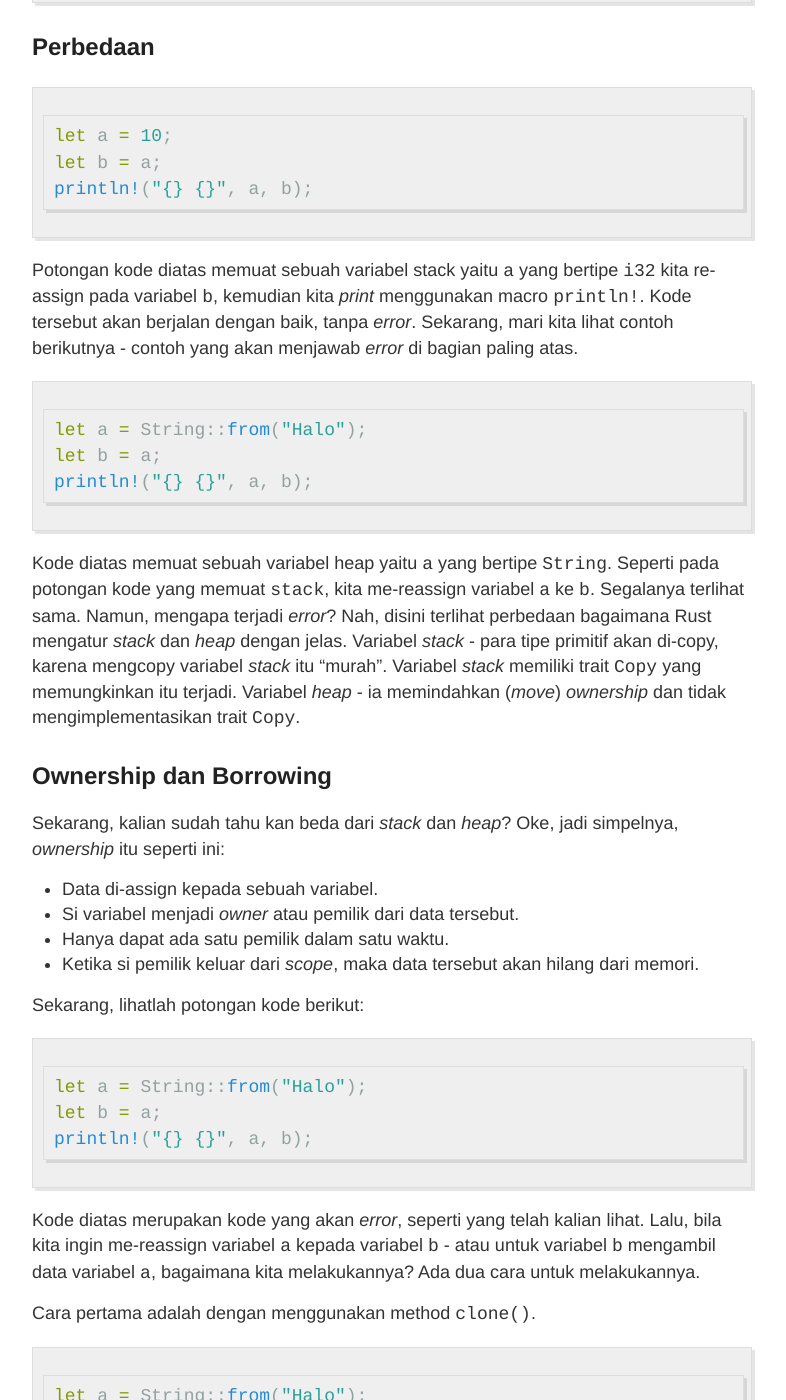
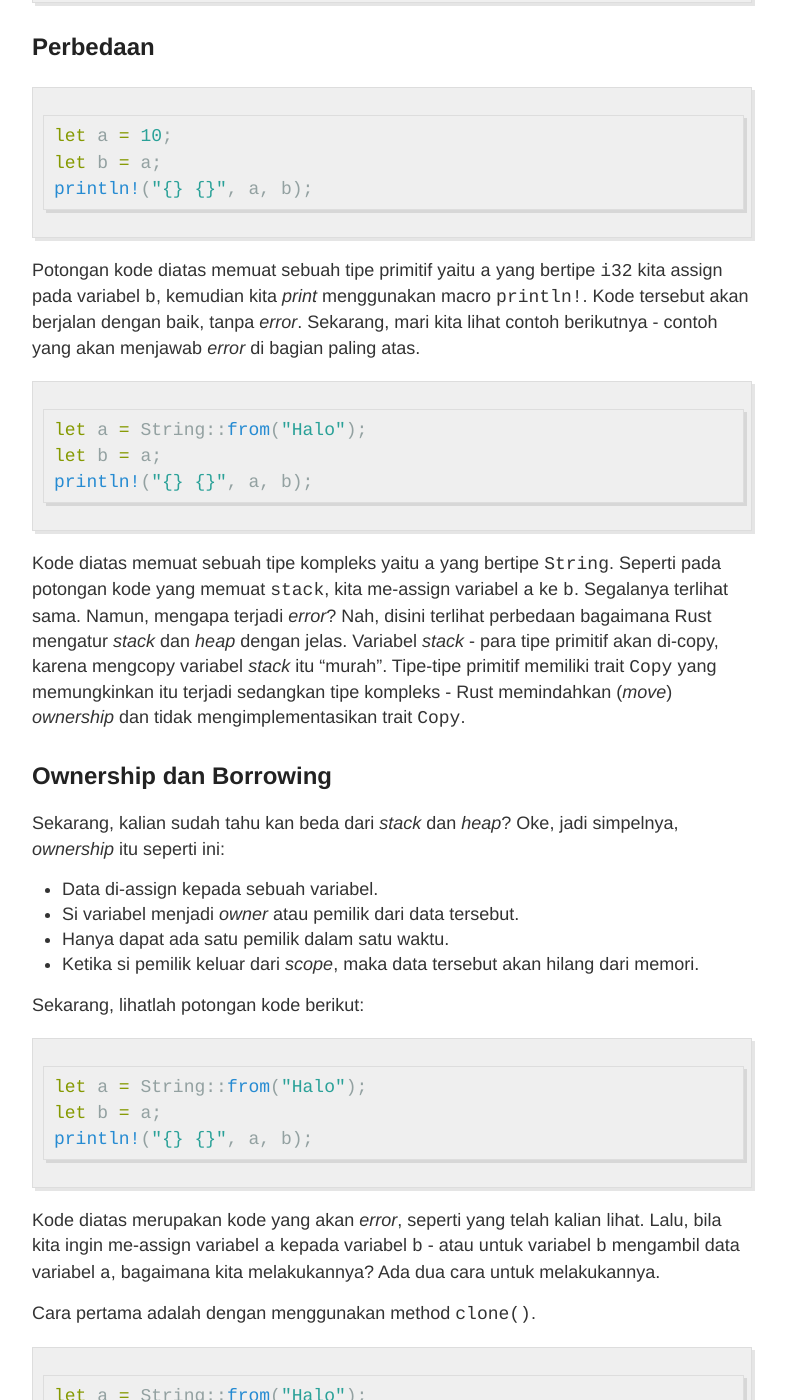
Before and after one commit to mochidaz/mochidaz.github.io, a Jekyll site: the page built from _posts/2021-09-17-Bahasa-Pemrograman-Rust-6-Memahami-Ownership-dan-Borrowing-Bagian-1.md, in a window 1280 px wide and 1400 px high, scrolled down 3473 px. Shown: the whole window, without its empty margins (248-1034 px from the left). Built offline with Jekyll 4.4.1, drawn with Linux system fonts in a browser that asks for light colours; some of the changed text lies outside the part shown.

Commit message:
rust 6 revision

````diff
--- a/_posts/2021-09-17-Bahasa-Pemrograman-Rust-6-Memahami-Ownership-dan-Borrowing-Bagian-1.md
+++ b/_posts/2021-09-17-Bahasa-Pemrograman-Rust-6-Memahami-Ownership-dan-Borrowing-Bagian-1.md
@@ -9,7 +9,7 @@
 
 ![rust]({{ site.baseurl }}/images/rust-6.png)
 
-Kali ini kita masuk ke topik yang lumayan ribet dan membingungkan bagi siapapun yang baru saja belajar Rust, entah itu seorang programmer yang berpengalaman maupun tidak. Topik ini merupakan hal yang membuat Rust unik - yang membuat Rust adalah Rust. Benar, kita akan membahas tentang Ownership, fitur terunik bahasa Rust yang menjamin keamanan memory tanpa penggunaan garbage collector. Di artikel ini, kita akan membahas tentang ownership dan borrowing, juga tipe _stack_ dan tipe heap.
+Kali ini kita masuk ke topik yang lumayan ribet dan membingungkan bagi siapapun yang baru saja belajar Rust, entah itu seorang programmer yang berpengalaman maupun tidak. Topik ini merupakan hal yang membuat Rust unik - yang membuat Rust adalah Rust. Benar, kita akan membahas tentang Ownership, fitur terunik bahasa Rust yang menjamin keamanan memory tanpa penggunaan garbage collector. Di artikel ini, kita akan membahas tentang ownership dan borrowing, juga tipe _stack_ dan tipe _heap_.
 
 Ownership dan Borrowing akan sangat sangat membingungkan pemula, namun sangatlah penting dan vital karena ownership merupakan fitur utama bahasa ini. Dalam bahasa lain, masalah memory dapat menyebabkan kesalahan data dan crash pada program - dan Rust, Rust menekankan keamanan memory atau _memory safety_ terlebih dahulu. Sekarang, mari kita lihat sebuah _error_ yang sangat membuat pusing para pemula dalam bahasa Rust.
 
@@ -62,7 +62,7 @@
 Kode diatas akan mengalami error dikarenakan oleh penggunaan variabel `y` diluar _scope_ `if` statement. Sejauh ini, konsep ini merupakan hal yang biasa di bahasa pemrograman lainnya juga. Disaat variabel yang berada di dalam _scope_ menemukan akhir dari kurung kurawal, maka "PUFF", si variabel akan hilang seperti asap dan memori akan dibebaskan dan diambil kembali. Hal ini juga berlaku pada prosedur dan fungsi, juga pada setiap segala sesuatu yang memiliki kurung kurawal.
 
 ## Tipe _heap_
-Tipe _heap_ merupakan tipe yang fleksibel - ukurannya dapat berubah-ubah, memori yang dapat hidup diluar _scope_ yang membuatnya. Memori ini akan diambil kembali secara otomatis ketika _OWNER_-nya keluar dari _scope_. _Collections_ adalah merupakan tipe yang termasuk kedalam _heap_, contohnya _Vector_, _String_, _HashMap_, dan sebagainya. Kita juga dapat mengalokasikan tipe _stack_ pada _heap_ dengan menggunakan `Box<T>`. Berikut adalah contoh tipe data yang berada pada _heap_.
+Tipe _heap_ merupakan tipe yang fleksibel - ukurannya dapat berubah-ubah, memori yang dapat hidup diluar _scope_ yang membuatnya. Memori ini akan diambil kembali secara otomatis ketika _OWNER_-nya keluar dari _scope_. Tipe kompleks adalah merupakan tipe yang termasuk kedalam _heap_, contohnya _Vector_, _String_, _HashMap_, dan sebagainya. Kita juga dapat mengalokasikan tipe _stack_ pada _heap_ dengan menggunakan `Box<T>`. Berikut adalah contoh tipe data yang berada pada _heap_.
 ```rust
 let vector: Vec<i32> = vec![10,30,20,25];
 let string: String = "Aku string".to_string();
@@ -77,7 +77,7 @@
 println!("{} {}", a, b);
 ```
 
-Potongan kode diatas memuat sebuah variabel stack yaitu `a` yang bertipe `i32` kita re-assign pada variabel `b`, kemudian kita _print_ menggunakan macro `println!`. Kode tersebut akan berjalan dengan baik, tanpa _error_. Sekarang, mari kita lihat contoh berikutnya - contoh yang akan menjawab _error_ di bagian paling atas.
+Potongan kode diatas memuat sebuah tipe primitif yaitu `a` yang bertipe `i32` kita assign pada variabel `b`, kemudian kita _print_ menggunakan macro `println!`. Kode tersebut akan berjalan dengan baik, tanpa _error_. Sekarang, mari kita lihat contoh berikutnya - contoh yang akan menjawab _error_ di bagian paling atas.
 
 ```rust
 let a = String::from("Halo");
@@ -85,7 +85,7 @@
 println!("{} {}", a, b);
 ```
 
-Kode diatas memuat sebuah variabel heap yaitu `a` yang bertipe `String`. Seperti pada potongan kode yang memuat `stack`, kita me-reassign variabel `a` ke `b`. Segalanya terlihat sama. Namun, mengapa terjadi _error_? Nah, disini terlihat perbedaan bagaimana Rust mengatur _stack_ dan _heap_ dengan jelas. Variabel _stack_ - para tipe primitif akan di-copy, karena mengcopy variabel _stack_ itu "murah". Variabel _stack_ memiliki trait `Copy` yang memungkinkan itu terjadi. Variabel _heap_ - ia memindahkan (_move_) _ownership_ dan tidak mengimplementasikan trait `Copy`.
+Kode diatas memuat sebuah tipe kompleks yaitu `a` yang bertipe `String`. Seperti pada potongan kode yang memuat `stack`, kita me-assign variabel `a` ke `b`. Segalanya terlihat sama. Namun, mengapa terjadi _error_? Nah, disini terlihat perbedaan bagaimana Rust mengatur _stack_ dan _heap_ dengan jelas. Variabel _stack_ - para tipe primitif akan di-copy, karena mengcopy variabel _stack_ itu "murah". Tipe-tipe primitif memiliki trait `Copy` yang memungkinkan itu terjadi sedangkan tipe kompleks - Rust memindahkan (_move_) _ownership_ dan tidak mengimplementasikan trait `Copy`.
 
 ## Ownership dan Borrowing
 
@@ -102,7 +102,7 @@
 let b = a;
 println!("{} {}", a, b);
 ```
-Kode diatas merupakan kode yang akan _error_, seperti yang telah kalian lihat. Lalu, bila kita ingin me-reassign variabel `a` kepada variabel `b` - atau untuk variabel `b` mengambil data variabel `a`, bagaimana kita melakukannya? Ada dua cara untuk melakukannya.
+Kode diatas merupakan kode yang akan _error_, seperti yang telah kalian lihat. Lalu, bila kita ingin me-assign variabel `a` kepada variabel `b` - atau untuk variabel `b` mengambil data variabel `a`, bagaimana kita melakukannya? Ada dua cara untuk melakukannya.
 
 Cara pertama adalah dengan menggunakan method `clone()`.
 ```rust
@@ -130,7 +130,7 @@
   let boxed_int: Box<i32> = Box::new(10);
 }
 ```
-Diatas sini kita dapat melihat kedua variabel `int` dan `boxed_int` dimana `int` merupakan _stack_ dan `boxed_int` merupakan _heap_. Sekarang kita akan mencoba membuat _procedure_ sederhana.
+Diatas sini kita dapat melihat kedua variabel `int` dan `boxed_int` dimana `int` merupakan tipe primitif yang berada pada _stack_ dan `boxed_int` merupakan tipe integer yang dialokasikan pada _heap_ (_heap allocated integer_). Sekarang kita akan mencoba membuat _procedure_ sederhana.
 ```rust
 fn main() {
   let int: i32 = 10;
@@ -144,7 +144,7 @@
   println!("{}", x)
 }
 ```
-Diatas sini ada sebuah prosedur yang akan mem-print si variabel `int`. Kode diatas akan berjalan dengan sempurna. Kita masih akan tetap bisa menggunakan macro `println!` pada variabel `int` bahkan setelah prosedur tersebut dipanggil. Hal ini menandakan bahwa Rust akan meng-kopi si variabel `int` yang merupakan sebuah _stack_ kepada parameter `x` pada prosedur `stack_proc` yang kemudian membuat variabel `int` dan parameter `x` menunjuk pada memori yang berbeda. Hal ini dapat dibuktikan lebih jelas dengan mengubah nilai `x`.
+Diatas sini ada sebuah prosedur yang akan mem-print si variabel `int`. Kode diatas akan berjalan dengan sempurna. Kita masih akan tetap bisa menggunakan macro `println!` pada variabel `int` bahkan setelah prosedur tersebut dipanggil. Hal ini menandakan bahwa Rust akan meng-kopi si variabel `int` yang merupakan sebuah tipe primitif kepada parameter `x` pada prosedur `stack_proc` yang kemudian membuat variabel `int` dan parameter `x` menunjuk pada memori yang berbeda - tumpukan memori baru ditambahkan kepada _stack_. Hal ini dapat dibuktikan lebih jelas dengan mengubah nilai `x`.
 ```rust
 fn main() {
   let int: i32 = 10;
@@ -160,7 +160,7 @@
   println!("{}", x)
 }
 ```
-Output yang dikeluarkan oleh si prosedur dan macro `println!` yang mem-print langsung variabel `int` akan berbeda - karena mereka menunjuk pada memori yang berbeda. Sekarang, kita akan melakukan hal yang sama pada _heap_.
+Output yang dikeluarkan oleh si prosedur dan macro `println!` yang mem-print langsung variabel `int` akan berbeda - karena mereka menunjuk pada memori yang berbeda. Sekarang, kita akan melakukan hal yang sama pada tipe kompleks.
 
 ```rust
 fn main() {
@@ -184,7 +184,7 @@
   println!("{}", y)
 }
 ```
-Apa yang akan terjadi dengan kode diatas? Yap, seperti yang sudah kalian duga, akan terjadi error pada kode diatas. Seperti yang kalian tahu, Rust akan membersihkan memori yang telah keluar dari _scope_ dan tipe _heap_ akan memindahkan _ownership_, bukan mengkopi memori. Jadi setelah variabel _heap_ kalian, yang dalam kasus diatas, adalah `boxed_int` keluar dari scope prosedur `heap_proc`, memori akan dibersihkan sehingga si variabel `boxed_int` kalian tidak lagi memiliki _ownership_ kepada memori tersebut. Memori yang telah kalian pindahkan kepada parameter `y` pada prosedur `heap_proc` diatas akan lenyap seperti abu setelah menemui akhir dari _scope_ prosedur tersebut sehingga disaat variabel `boxed_int` digunakan oleh macro `println!` setelah prosedur `heap_proc` dipanggil, Rust sudah membersihkan memori `boxed_int` tersebut yang membuatnya tidak memiliki _ownership_ lagi. Tentunya seperti sebelumnya, kalian bisa menggunakan `clone()` sebelum memasukkannya ke dalam parameter. Namun, seperti yang kalian tahu, `clone()` mahal pada memori. Dan itu juga bukan merupakan solusi yang efektif. Apa yang harus kita lakukan? Benar, kita harus "meminjam" _ownership_ dari memori tersebut!
+Apa yang akan terjadi dengan kode diatas? Yap, seperti yang sudah kalian duga, akan terjadi error pada kode diatas. Seperti yang kalian tahu, Rust akan membersihkan memori yang telah keluar dari _scope_ dan tipe-tipe kompleks akan memindahkan _ownership_, bukan mengkopi memori. Jadi setelah variabel kompleks kalian, yang dalam kasus diatas, adalah `boxed_int` keluar dari scope prosedur `heap_proc`, memori akan dibersihkan sehingga si variabel `boxed_int` kalian tidak lagi memiliki _ownership_ kepada memori tersebut. Memori yang telah kalian pindahkan kepada parameter `y` pada prosedur `heap_proc` diatas akan lenyap seperti abu setelah menemui akhir dari _scope_ prosedur tersebut sehingga disaat variabel `boxed_int` digunakan oleh macro `println!` setelah prosedur `heap_proc` dipanggil, Rust sudah membersihkan memori `boxed_int` tersebut yang membuatnya tidak memiliki _ownership_ lagi. Tentunya seperti sebelumnya, kalian bisa menggunakan `clone()` sebelum memasukkannya ke dalam parameter. Namun, seperti yang kalian tahu, `clone()` mahal pada memori. Dan itu juga bukan merupakan solusi yang efektif. Apa yang harus kita lakukan? Benar, kita harus "meminjam" _ownership_ dari memori tersebut!
 
 ```rust
 fn main() {
@@ -208,6 +208,8 @@
   println!("{}", y)
 }
 ```
-Seperti yang kalian lihat, bila kita ingin mem-_borrow_ atau meminjam _ownership_, kita harus menggunakan tanda `&`. Bila dalam parameter, maka kita harus menggunakannya didepan tipe parameter tersebut seperti yang kalian lihat diatas, kemudian mem-pass argumen/variabel dengan tanda yang sama kedalam parameter tersebut. Kemudian semuanya akan berjalan dengan baik. Dengan _borrow_, dalam kasus diatas, si parameter `y` akan menjadi pemilik atau _owner_ dari memori yang dialokasikan. Namun, itu hanya sementara. Ketika parameter `y` menemukan akhir dari _scope_ nya, maka _ownership_ akan dikembalikan kepada pemilik aslinya yang dalam kasus diatas, variabel `boxed_i32` lalu anda bisa memakai kembali `boxed_i32` sekehendak hati anda.
+Seperti yang kalian lihat, bila kita ingin mem- _borrow_ atau meminjam _ownership_, kita harus menggunakan tanda `&`. Bila dalam parameter, maka kita harus menggunakannya didepan tipe parameter tersebut seperti yang kalian lihat diatas, kemudian mem-pass argumen/variabel dengan tanda yang sama kedalam parameter tersebut. Kemudian semuanya akan berjalan dengan baik. Dengan _borrow_, dalam kasus diatas, si parameter `y` akan menjadi pemilik atau _owner_ dari memori yang dialokasikan. Namun, itu hanya sementara. Ketika parameter `y` menemukan akhir dari _scope_ nya, maka _ownership_ akan dikembalikan kepada pemilik aslinya yang dalam kasus diatas, variabel `boxed_i32` lalu anda bisa memakai kembali `boxed_i32` sekehendak hati anda.
+
+Kesimpulannya adalah, tipe primitif yang dialokasikan pada _stack_ mengimplementasikan `trait` `Copy` dan akan meng-kopi variabel karena operasi biaya memori yang digunakan "murah" sedangkan tipe kompleks akan memindahkan _ownership_. Hanya bisa ada satu _owner_ dalam satu waktu.
 
 Terima kasih banyak karena telah membaca, nantikan part selanjutnya dari pembahasan Ownership dan Borrowing yang memang topik yang agak sulit.
````
Also changed, not shown: other parts of _posts/2021-09-17-Bahasa-Pemrograman-Rust-6-Memahami-Ownership-dan-Borrowing-Bagian-1.md (+2 -2 lines).
